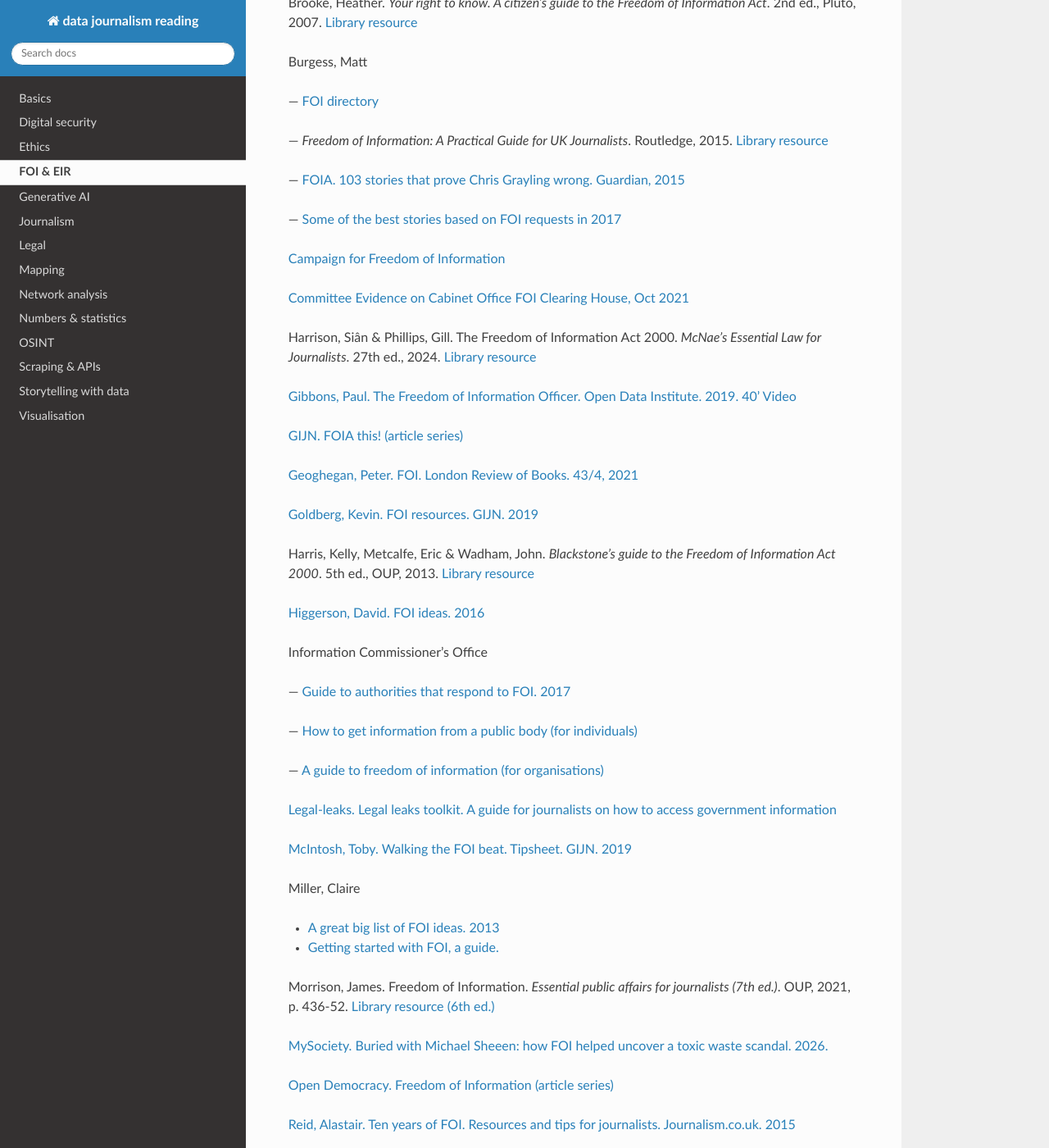
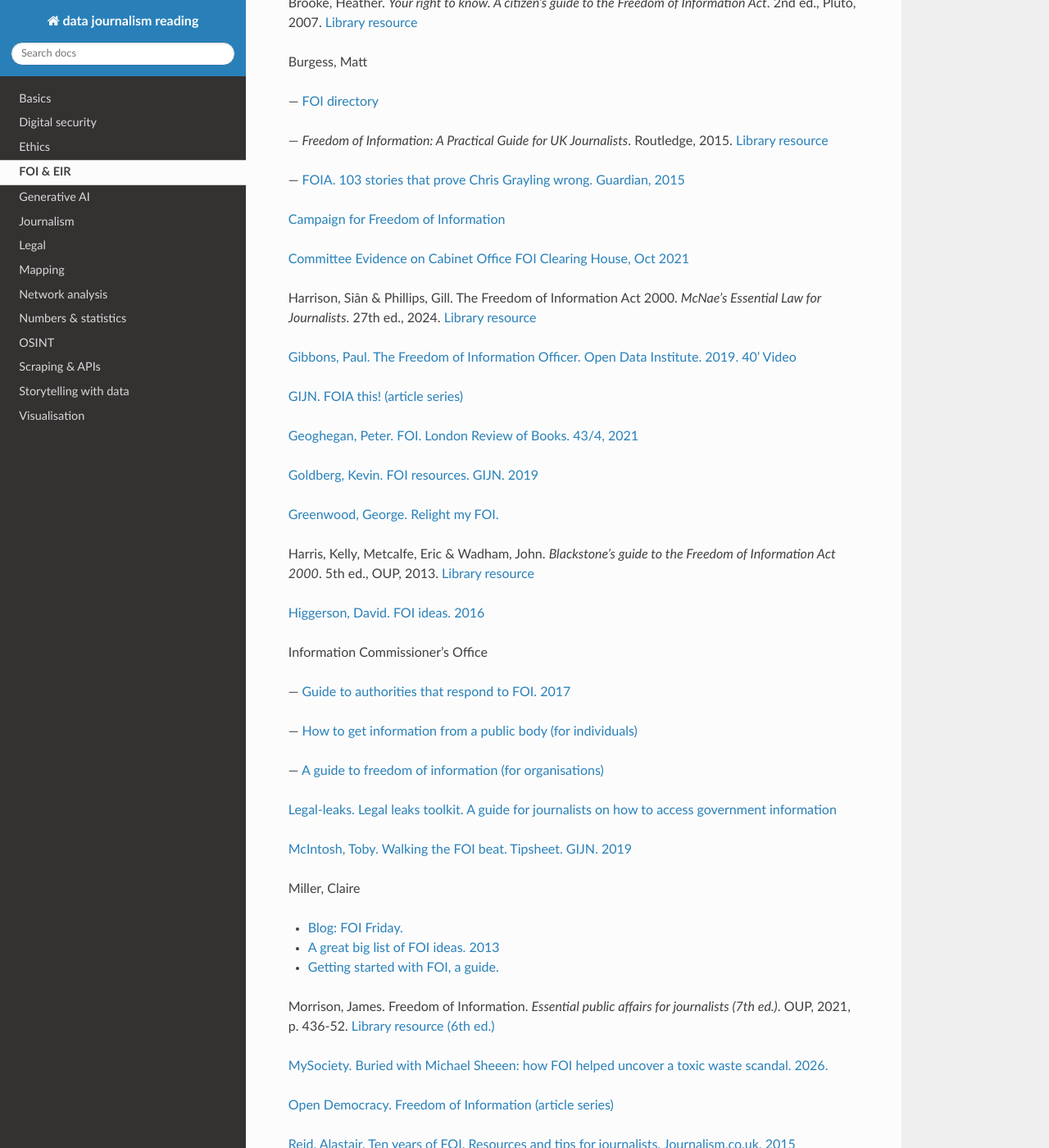
Before and after one commit to aodhanlutetiae/data_journalism_reading, a Sphinx documentation site: the page built from docs/source/foi.rst, in a window 1280 px wide and 1400 px high, scrolled down 648 px. Shown: the whole window at 82% size. Built offline with Sphinx 7.4.7 and the Read the Docs theme 3.1.0, drawn with Linux system fonts in a browser that asks for light colours.

Commit message:
update foi, osint

```diff
--- a/docs/source/foi.rst
+++ b/docs/source/foi.rst
@@ -35,8 +35,8 @@
 — `FOIA. 103 stories that prove Chris Grayling
 wrong. Guardian, 2015 <https://www.theguardian.com/media/2015/oct/30/freedom-of-information-act-chris-grayling-misuse-foi>`_
 
-— `Some of the best stories based on FOI requests in
-2017 <https://www.foi.directory/some-of-the-best-stories-based-on-foi-requests-in-2017/>`_
+.. — `Some of the best stories based on FOI requests in
+.. 2017 <https://www.foi.directory/some-of-the-best-stories-based-on-foi-requests-in-2017/>`_
 
 `Campaign for Freedom of Information <https://www.cfoi.org.uk/>`_
 
@@ -54,6 +54,8 @@
 
 `Goldberg, Kevin. FOI resources. GIJN.
 2019 <https://drive.google.com/file/d/1VG1p1P0diz89ea64yll-GAo9mXesXCxH/view>`_
+
+`Greenwood, George. Relight my FOI. <https://relightmyfoia.blog/>`_
 
 Harris, Kelly, Metcalfe, Eric & Wadham, John. *Blackstone’s guide to the
 Freedom of Information Act 2000*. 5th ed., OUP, 2013. `Library resource <Blackstone’s guide to the Freedom of Information Act 2000>`_
@@ -81,6 +83,8 @@
 2019 <https://drive.google.com/file/d/1D41ZBiOPWLR9_8E7G-5lugLFJg3BQdJ4/view>`_
 
 Miller, Claire
+
+- `Blog: FOI Friday. <https://clairemiller.net/tag/foifriday/>`_
 
 - `A great big list of FOI ideas. 2013 <http://clairemiller.net/blog/2013/01/a-great-big-list-of-foi-ideas/>`_
 
--- a/docs/source/osint.rst
+++ b/docs/source/osint.rst
@@ -27,6 +27,8 @@
 
 `Edwards, Maxim. Open-source journalism in a wired world. Nieman report, 2022 <https://niemanreports.org/articles/open-source-journalism/>`_
 
+`Escritt, Thomas. Journalists used AI to trace German far-left militant well before police pounced. <https://www.reuters.com/world/europe/journalists-used-ai-trace-german-far-left-militant-well-before-police-pounced-2024-02-29>`_
+
 Hahn, Oliver & Stalph, Florian Hahn, Oliver. *Digital investigative journalism: data, visual analytics and innovative methodologies in international reporting*.
 Palgrave Macmillan, 2018. `Library resource <https://librarysearch.cardiff.ac.uk/permalink/44WHELF_CAR/1fseqj3/alma9911682114502420>`_
 
```
